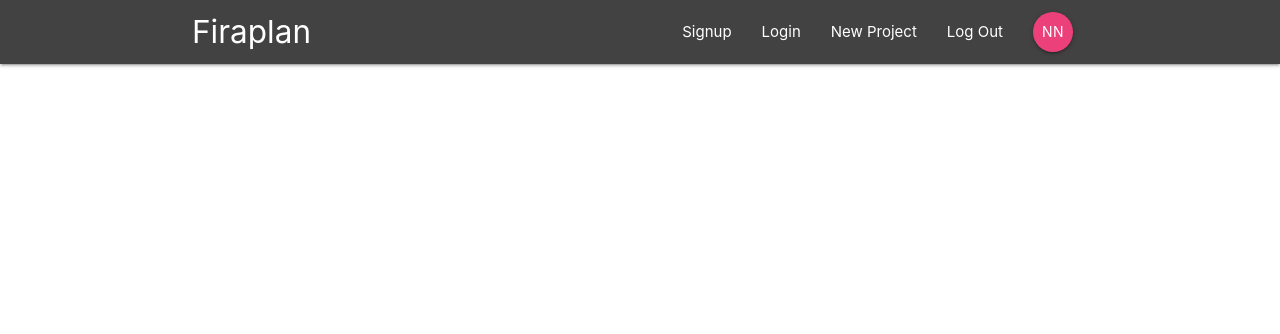
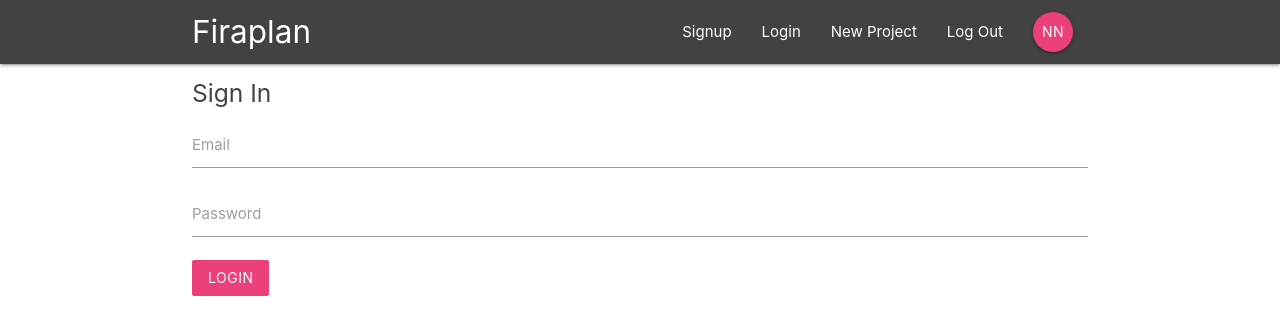
Before and after one commit to firoliyos/Project-Management-System-React-Redux--, a React (Create React App) app in the folder firaplan/: page /signin in a window 1280 px wide. Shown: the top 334 px of the page. Built offline with nearby package versions, Linux system fonts and the light colour scheme.

Commit message:
SignIn.js-done

```diff
--- a/firaplan/src/App.js
+++ b/firaplan/src/App.js
@@ -2,6 +2,7 @@
 import Navbar from "./components/layout/Navbar";
 import Dashboard from "./components/dashboard/Dashboard";
 import ProjectDetails from "./components/projects/ProjectDetails";
+import SignIn from "./components/auth/SignIn";
 function App() {
   return (
     <BrowserRouter>
@@ -10,6 +11,7 @@
         <Routes>
           <Route exact path='/' element={<Dashboard />}/>
           <Route path='/project/:id' element={<ProjectDetails />}/>
+          <Route path='/signin' element={<SignIn />}/>
         </Routes>
       </div>
     </BrowserRouter>
--- a/firaplan/src/components/auth/SignIn.js
+++ b/firaplan/src/components/auth/SignIn.js
@@ -0,0 +1,40 @@
+import React, { Component } from 'react'
+
+class SignIn extends Component {
+    state ={
+        email: '',
+        password: ''
+    }
+
+    handleChange = (e) => {
+        this.setState({
+            [e.target.id]: e.target.value
+        })
+    }
+    handleSubmit = (e) => {
+        e.preventDefault();
+        console.log(this.state);
+    }
+  render() {
+    return (
+      <div className='container'>
+        <form onSubmit={this.handleSubmit} className='white'>
+          <h5 className='grey-text text-darken-3'>Sign In</h5>
+          <div className='input-field'>
+            <label htmlFor='email'>Email</label>
+            <input type='email' id='email' onChange={this.handleChange} />
+          </div>
+          <div className='input-field'>
+            <label htmlFor='password'>Password</label>
+            <input type='password' id='password' onChange={this.handleChange} />
+          </div>
+          <div className='input-field'>
+            <button className='btn pink lighten-1 z-depth-0'>Login</button>
+          </div>
+        </form>
+      </div>
+    )
+  }
+}
+
+export default SignIn
```
